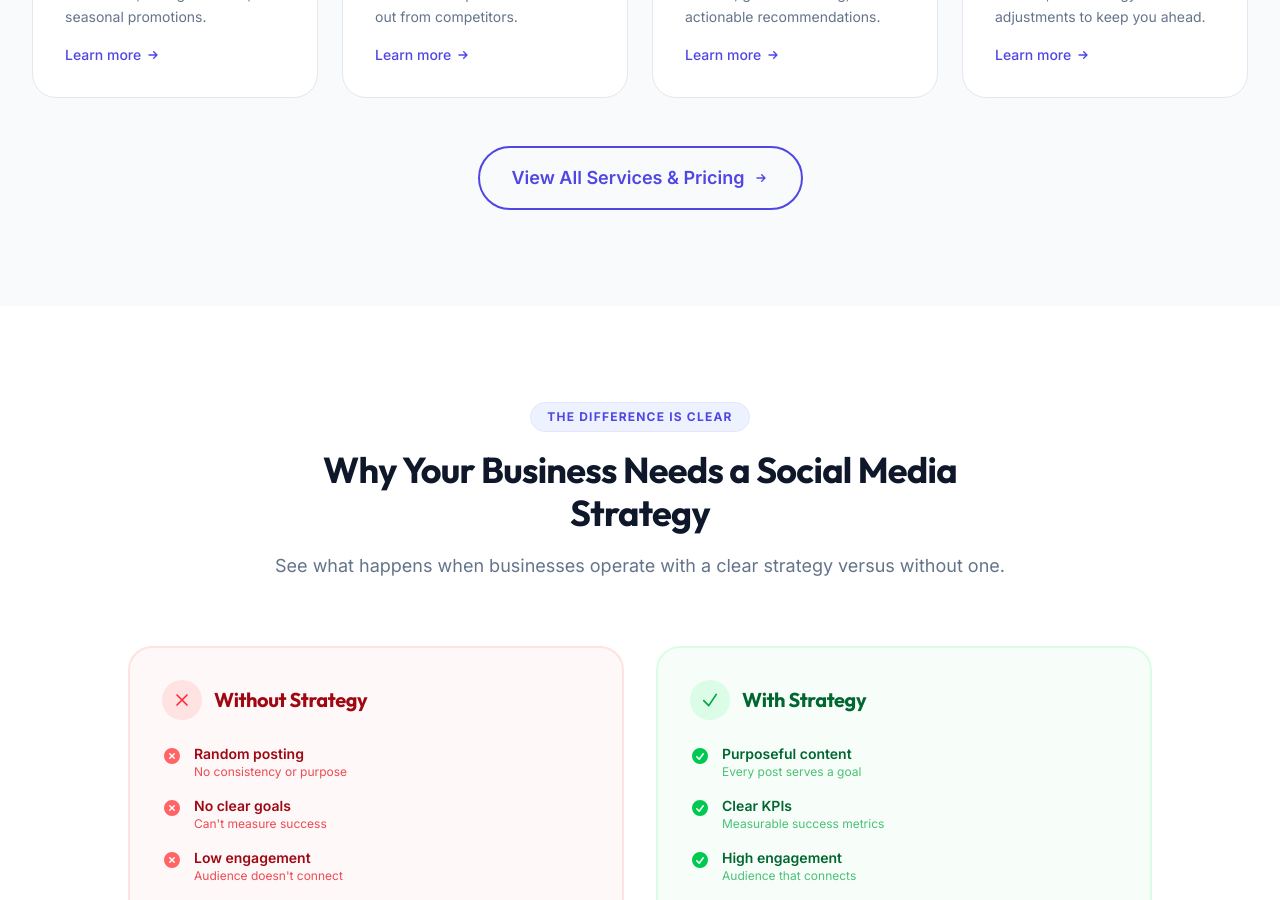
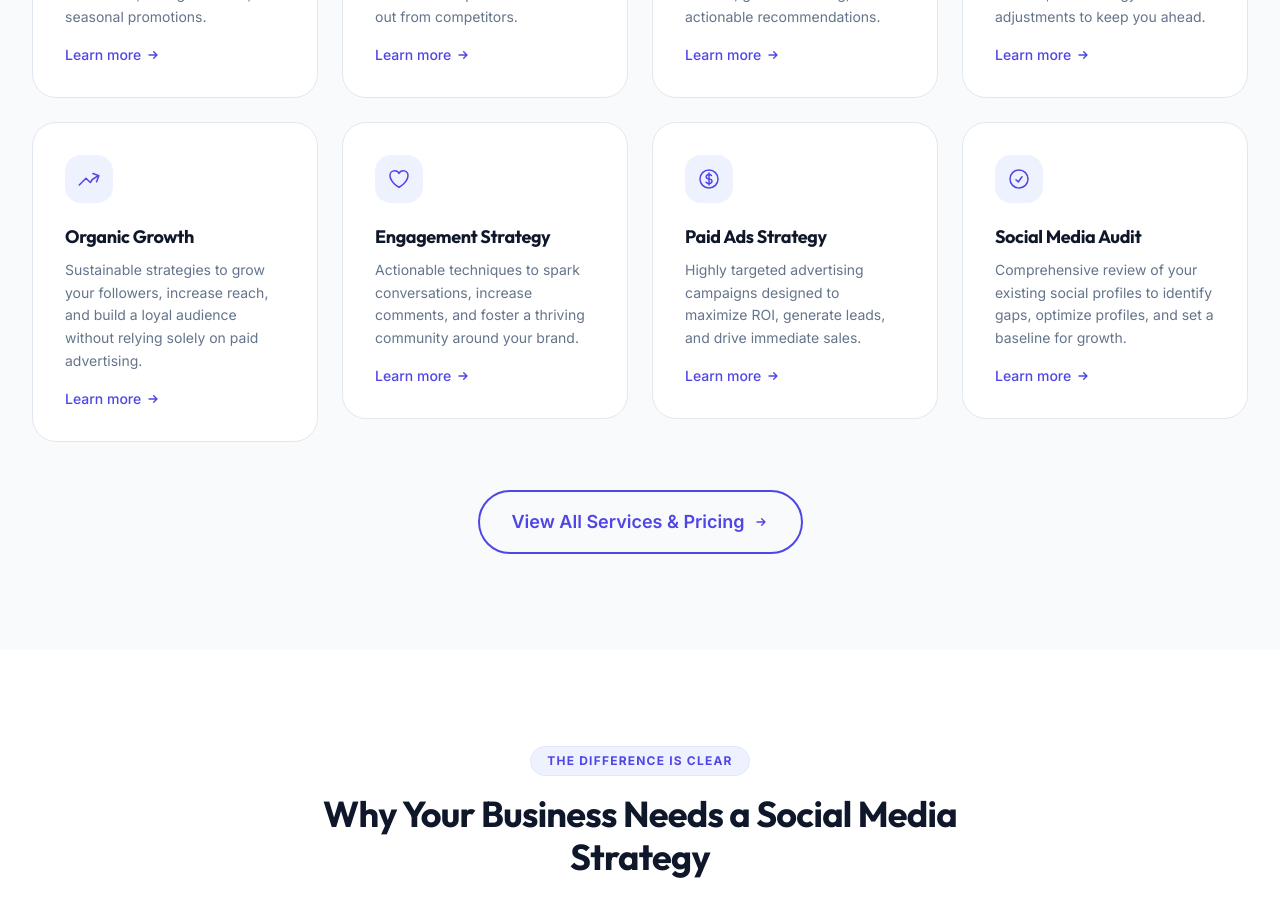
Before and after one commit to farad-alam/Social-Media-Strategist, a Next.js app: page / in a window 1280 px wide. Shown: the part 3160-4060 px from the top of the page. Built offline with nearby package versions, Linux system fonts and the light colour scheme.

Commit message:
feat: Add 4 new services to the What We Offer section

```diff
--- a/app/page.tsx
+++ b/app/page.tsx
@@ -101,6 +101,46 @@ const services = [
       </svg>
     ),
   },
+  {
+    title: "Organic Growth",
+    description:
+      "Sustainable strategies to grow your followers, increase reach, and build a loyal audience without relying solely on paid advertising.",
+    icon: (
+      <svg className="w-6 h-6" fill="none" viewBox="0 0 24 24" stroke="currentColor" strokeWidth={1.5}>
+        <path strokeLinecap="round" strokeLinejoin="round" d="M2.25 18L9 11.25l4.306 4.307a11.95 11.95 0 015.814-5.519l2.74-1.22m0 0l-5.94-2.28m5.94 2.28l-2.28 5.941" />
+      </svg>
+    ),
+  },
+  {
+    title: "Engagement Strategy",
+    description:
+      "Actionable techniques to spark conversations, increase comments, and foster a thriving community around your brand.",
+    icon: (
+      <svg className="w-6 h-6" fill="none" viewBox="0 0 24 24" stroke="currentColor" strokeWidth={1.5}>
+        <path strokeLinecap="round" strokeLinejoin="round" d="M21 8.25c0-2.485-2.099-4.5-4.688-4.5-1.935 0-3.597 1.126-4.312 2.733-.715-1.607-2.377-2.733-4.313-2.733C5.1 3.75 3 5.765 3 8.25c0 7.22 9 12 9 12s9-4.78 9-12z" />
+      </svg>
+    ),
+  },
+  {
+    title: "Paid Ads Strategy",
+    description:
+      "Highly targeted advertising campaigns designed to maximize ROI, generate leads, and drive immediate sales.",
+    icon: (
+      <svg className="w-6 h-6" fill="none" viewBox="0 0 24 24" stroke="currentColor" strokeWidth={1.5}>
+        <path strokeLinecap="round" strokeLinejoin="round" d="M12 6v12m-3-2.818l.879.659c1.171.879 3.07.879 4.242 0 1.172-.879 1.172-2.303 0-3.182C13.536 12.219 12.768 12 12 12c-.725 0-1.45-.22-2.003-.659-1.106-.879-1.106-2.303 0-3.182s2.9-.879 4.006 0l.415.33M21 12a9 9 0 11-18 0 9 9 0 0118 0z" />
+      </svg>
+    ),
+  },
+  {
+    title: "Social Media Audit",
+    description:
+      "Comprehensive review of your existing social profiles to identify gaps, optimize profiles, and set a baseline for growth.",
+    icon: (
+      <svg className="w-6 h-6" fill="none" viewBox="0 0 24 24" stroke="currentColor" strokeWidth={1.5}>
+        <path strokeLinecap="round" strokeLinejoin="round" d="M9 12.75L11.25 15 15 9.75M21 12a9 9 0 11-18 0 9 9 0 0118 0z" />
+      </svg>
+    ),
+  }
 ];
 
 const processSteps = [
```
